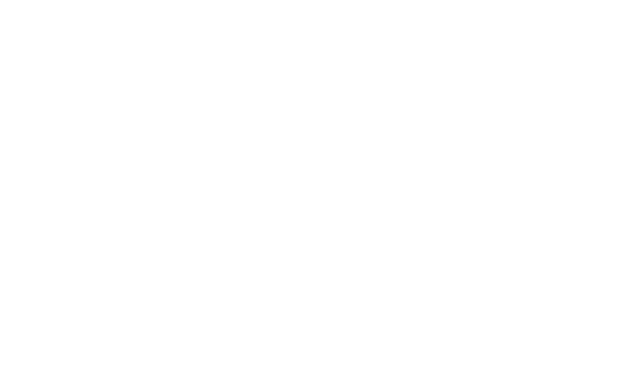
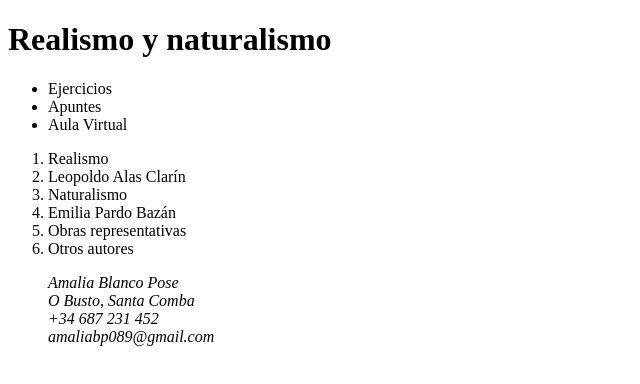
Before and after one commit to amaliablanco/Traballo-Git, a plain HTML site: page index.html in a window 1280 px wide. Shown: the whole page, without its empty margins (0-640 px from the left). Drawn offline with Linux system fonts and the light colour scheme.

Commit message:
Contenido 1 HTML

```diff
--- a/index.html
+++ b/index.html
@@ -4,6 +4,39 @@
 
 <head>
     <title> Lengua Castellana y Literatura </title>
+</head>
 
-</head>
+
+<body>
+
+        <h1> Realismo y naturalismo </h1>
+    </header>
+
+        <ul>
+            <li> Ejercicios </li>
+            <li> Apuntes </li>
+            <li> Aula Virtual </li>
+        </ul>
+    </nav>
+
+    <aside>
+        <ol>
+            <li> Realismo </li>
+            <span><li> Leopoldo Alas Clarín</li></span>
+            <li> Naturalismo</li>
+            <span><li> Emilia Pardo Bazán</li></span>
+            <li> Obras representativas</li>
+            <span><li> Otros autores</li></span>
+        </ol>
+    </aside>
+
+    <ul>
+        <address> Amalia Blanco Pose</address>
+        <address> O Busto, Santa Comba </address>
+        <address> +34 687 231 452</address>
+        <address> amaliabp089@gmail.com </address>
+
+    </ul>
+</footer>
+
 </html>
```
